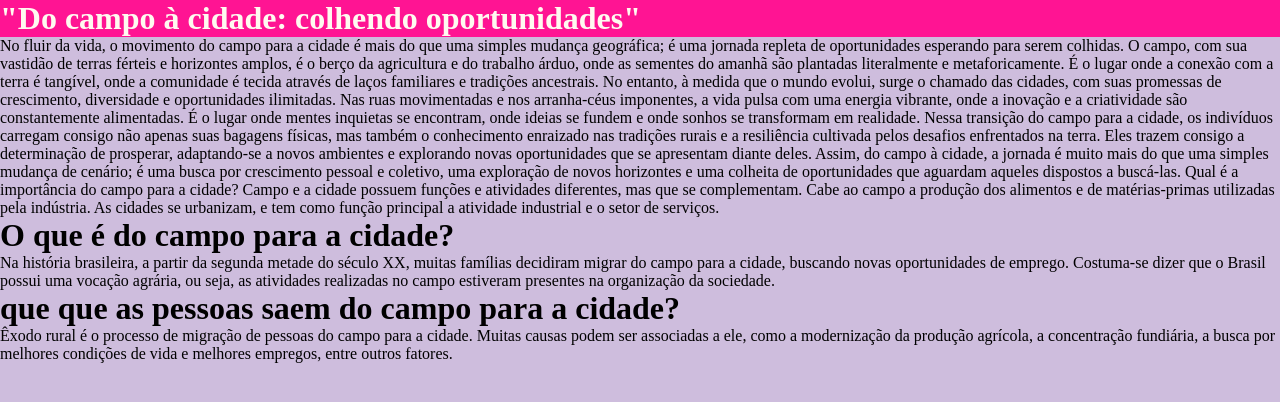
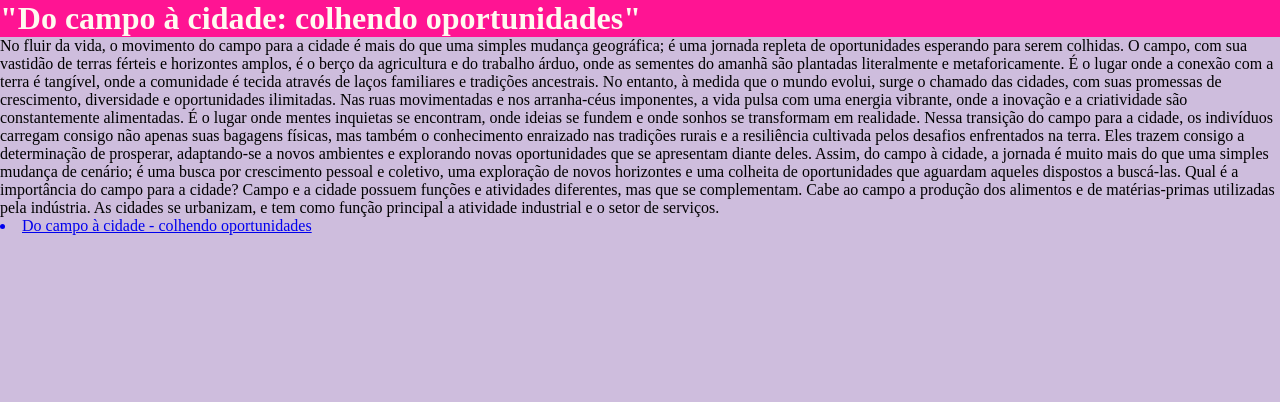
Before and after one commit to 22-Poliana/projeto-agrinho, a plain HTML site: page index.html in a window 1280 px wide. Drawn offline with Linux system fonts and the light colour scheme.

Commit message:
Add files via upload

```diff
--- a/index.html
+++ b/index.html
@@ -21,13 +21,9 @@ Qual é a importância do campo para a cidade?
 Campo e a cidade possuem funções e atividades diferentes, mas que se complementam.
  Cabe ao campo a produção dos alimentos e de matérias-primas utilizadas pela indústria.
  As cidades se urbanizam, e tem como função principal a atividade industrial e o setor de serviços.</p>
+ <a href="index2.html"   a>
+  <li> Do campo à cidade - colhendo oportunidades</li>
 
- <h1>O que é do campo para a cidade?</h1>
- <p>Na história brasileira, a partir da segunda metade do século XX, muitas famílias decidiram migrar do campo para a cidade, buscando novas oportunidades de emprego.
-  Costuma-se dizer que o Brasil possui uma vocação agrária, ou seja, as atividades realizadas no campo estiveram presentes na organização da sociedade.</p>
 
-  <h1>que que as pessoas saem do campo para a cidade?</h1>
-<p>Êxodo rural é o processo de migração de pessoas do campo para a cidade.
-Muitas causas podem ser associadas a ele, como a modernização da produção agrícola, a concentração fundiária, a busca por melhores condições de vida e melhores empregos, entre outros fatores.</p>
 </body>
 </html>
```
Also changed, not shown: index2.html (added, +18 -0 lines).
